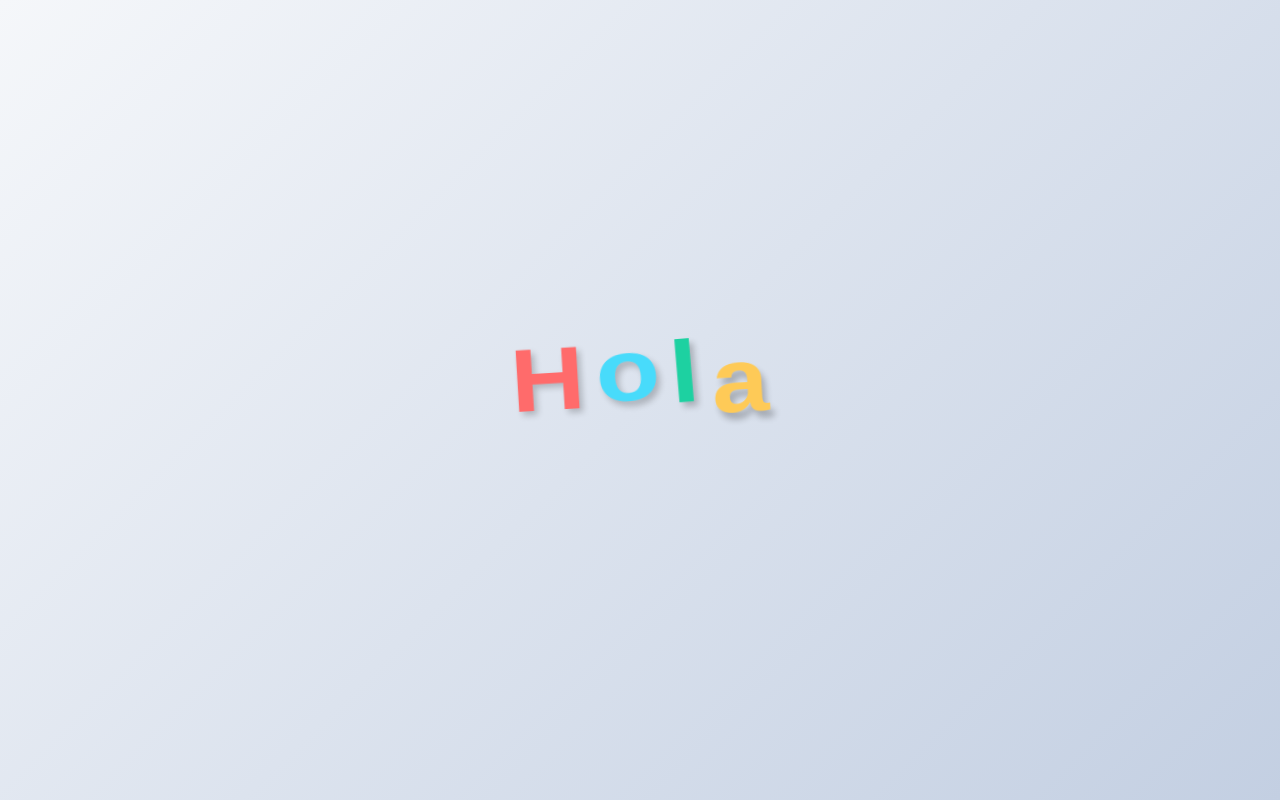
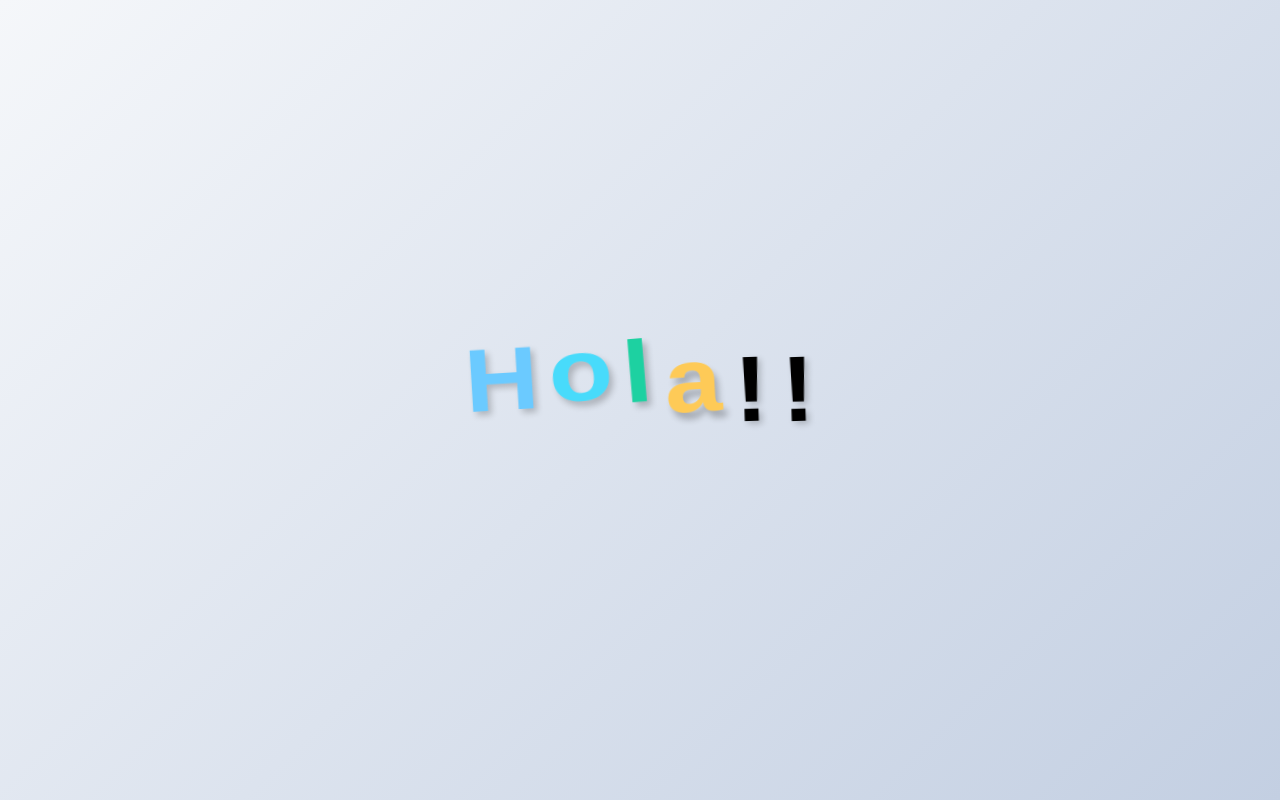
Before and after one commit to Cole83/Portafolio, a plain HTML site: page index.html in a window 1280 px wide. Drawn offline with Linux system fonts and the light colour scheme.

Commit message:
Update index.html
Cambio color

```diff
--- a/index.html
+++ b/index.html
@@ -30,7 +30,7 @@
 
         /* Colores y retrasos individuales para cada letra */
         .letra:nth-child(1) {
-            color: #ff6b6b;
+            color: #6bcaff;
             animation-delay: 0.1s;
         }
         .letra:nth-child(2) {
@@ -69,6 +69,8 @@
         <span class="letra">o</span>
         <span class="letra">l</span>
         <span class="letra">a</span>
+        <span class="letra">!</span>
+        <span class="letra">!</span>
     </div>
 </body>
 </html>
```
